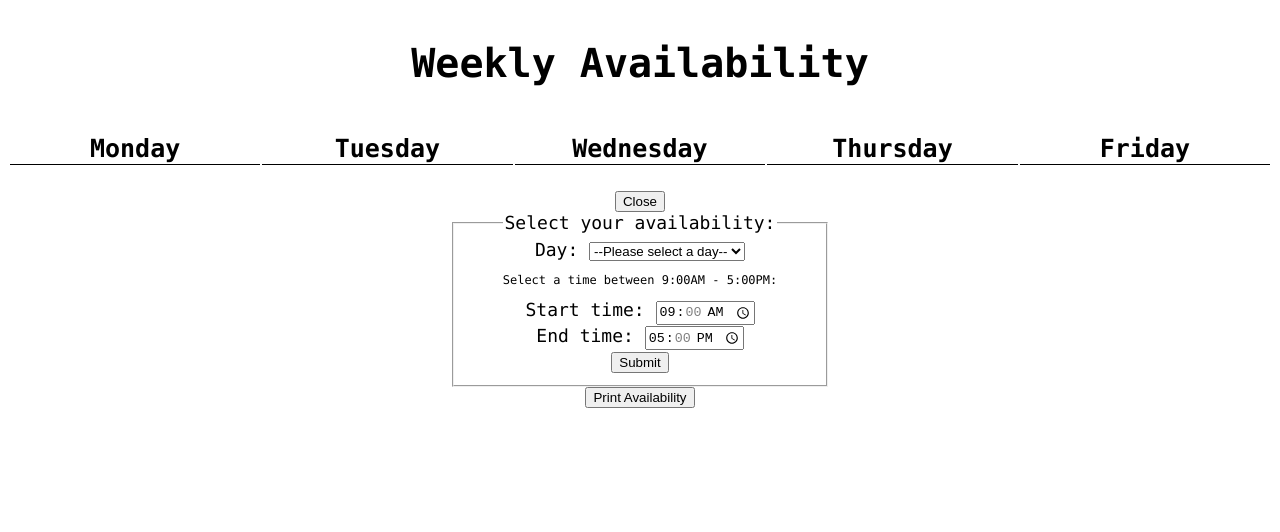
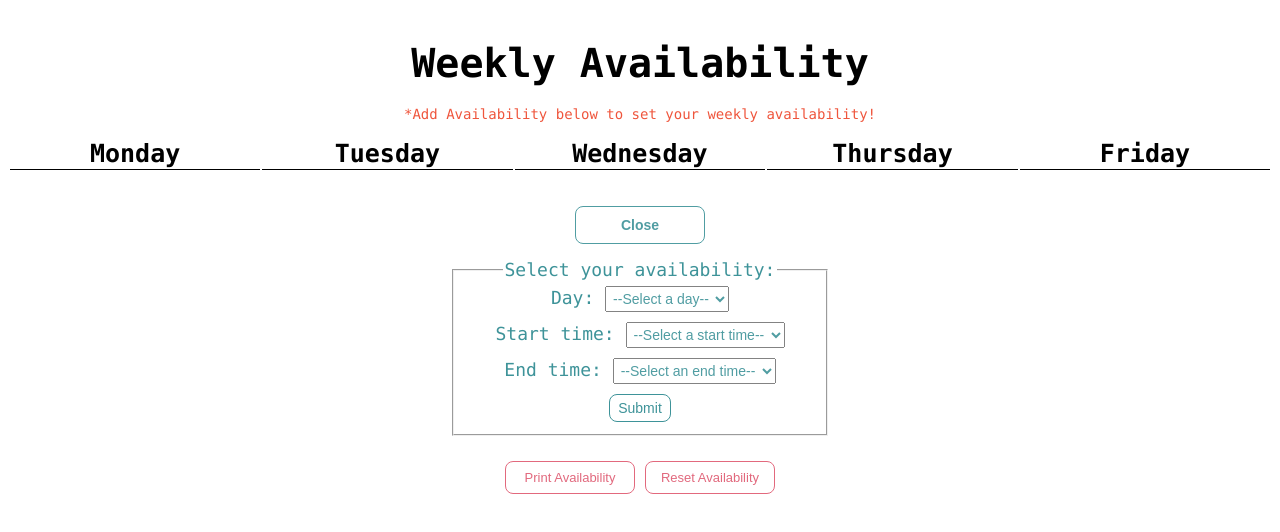
Before and after one commit to ggarcia852/weekly_availability_app, a React (Create React App) app: page / in a window 1280 px wide. Both pictures are taken after a click on the button "Add Availability". Shown: the top 532 px of the page. Built offline with nearby package versions, Linux system fonts and the light colour scheme.

Commit message:
edited styling and added reset button

```diff
--- a/src/App.js
+++ b/src/App.js
@@ -1,7 +1,11 @@
 import React, { useState, useEffect } from "react";
 import WeeklyAvailability from "./components/WeeklyAvailability/WeeklyAvailability";
 import AddAvailability from "./components/AddAvailabilityForm/AddAvailabilityForm";
-import { GlobalStyle } from "./GlobalStyles/GlobalStyles";
+import {
+  GlobalStyle,
+  StyledButton,
+  StyledOptionButton,
+} from "./GlobalStyles/GlobalStyles";
 
 export default function App() {
   const [addAvailability, setAddAvailability] = useState(false);
@@ -29,6 +33,10 @@ export default function App() {
     const newPeriods = availablePeriods.filter((el) => el.id !== item.id);
     setAvailablePeriods(newPeriods);
     setInStorage(newPeriods);
+    setUserMessage("Available period deleted.");
+    setTimeout(() => {
+      setUserMessage("");
+    }, "2500");
   };
 
   const handleAddAvailablePeriod = (day, start, end) => {
@@ -37,7 +45,7 @@ export default function App() {
     setAvailablePeriods(availability);
     setInStorage(availability);
     setAddAvailability(false);
-    setUserMessage("Successfully added new availability.");
+    setUserMessage("Successfully added new availability!");
     setTimeout(() => {
       setUserMessage("");
     }, "2500");
@@ -45,10 +53,16 @@ export default function App() {
 
   const handlePrintAvailability = () => {
     console.log(availablePeriods);
-    setUserMessage("Weekly availability printed.");
+    setUserMessage("Weekly availability printed!");
     setTimeout(() => {
       setUserMessage("");
     }, "2500");
+  };
+
+  const handleResetAvailability = () => {
+    const resetAvailability = [];
+    setAvailablePeriods(resetAvailability);
+    setInStorage(resetAvailability);
   };
 
   return (
@@ -60,18 +74,25 @@ export default function App() {
         userMessage={userMessage}
       />
       <div>
-        <button onClick={handleAddAvailability}>
+        <StyledButton onClick={handleAddAvailability}>
           {addAvailability ? "Close" : "Add Availability"}
-        </button>
+        </StyledButton>
       </div>
       <div>
         {addAvailability && (
           <AddAvailability addAvailablePeriod={handleAddAvailablePeriod} />
         )}
       </div>
-      <div>
-        <button onClick={handlePrintAvailability}>Print Availability</button>
-      </div>
+      <span>
+        <StyledOptionButton onClick={handlePrintAvailability}>
+          Print Availability
+        </StyledOptionButton>
+      </span>
+      <span>
+        <StyledOptionButton onClick={handleResetAvailability}>
+          Reset Availability
+        </StyledOptionButton>
+      </span>
     </>
   );
 }
--- a/src/GlobalStyles/GlobalStyles.js
+++ b/src/GlobalStyles/GlobalStyles.js
@@ -1,4 +1,4 @@
-import { createGlobalStyle } from "styled-components";
+import styled, { createGlobalStyle } from "styled-components";
 
 export const GlobalStyle = createGlobalStyle`
   body {
@@ -6,3 +6,27 @@ export const GlobalStyle = createGlobalStyle`
     text-align: center;
   }
 `;
+
+export const StyledButton = styled.button`
+  background-color: #ffffff;
+  color: #3e9399;
+  opacity: 90%;
+  font-size: 14px;
+  font-weight: 600;
+  padding: 10px 10px;
+  border-radius: 8px;
+  border: 1px solid #3e9399;
+  width: 130px;
+  margin-bottom: 15px;
+  &:hover {
+    cursor: pointer;
+  }
+`;
+export const StyledOptionButton = styled(StyledButton)`
+  color: #df5970;
+  font-size: 13px;
+  font-weight: 500;
+  padding: 8px 8px;
+  border: 1px solid #df5970;
+  margin: 5px;
+`;
--- a/src/components/AddAvailabilityForm/AddAvailabilityForm.js
+++ b/src/components/AddAvailabilityForm/AddAvailabilityForm.js
@@ -1,10 +1,29 @@
 import React, { useState } from "react";
-import { Container, StyledForm, StyledText } from "./AddAvailabilityFormStyles";
+import {
+  Container,
+  StyledForm,
+  StyledSelect,
+  StyledSubmitButton,
+} from "./AddAvailabilityFormStyles";
 
 export default function AddAvailabilityForm({ addAvailablePeriod }) {
   const [day, setDay] = useState("");
   const [start, setStart] = useState("09:00");
   const [end, setEnd] = useState("17:00");
+
+  const times = [
+    "9:00 AM",
+    "10:00 AM",
+    "11:00 AM",
+    "12:00 PM",
+    "1:00 PM",
+    "2:00 PM",
+    "3:00 PM",
+    "4:00 PM",
+    "5:00 PM",
+  ];
+  const startTimes = times.slice(0, -1);
+  const endTimes = times.slice(1);
 
   const dayChange = (e) => {
     const day = e.target.value;
@@ -33,49 +52,54 @@ export default function AddAvailabilityForm({ addAvailablePeriod }) {
           <legend>Select your availability: </legend>
           <div>
             <label htmlFor="day-select">Day: </label>
-            <select
+            <StyledSelect
               name="days-of-week"
               id="day-select"
               onChange={dayChange}
               required
             >
-              <option value="">--Please select a day--</option>
+              <option value="">--Select a day--</option>
               <option value="monday">Monday</option>
               <option value="tuesday">Tuesday</option>
               <option value="wednesday">Wednesday</option>
               <option value="thursday">Thursday</option>
               <option value="friday">Friday</option>
-            </select>
+            </StyledSelect>
           </div>
           <div>
-            <StyledText>Select a time between 9:00AM - 5:00PM: </StyledText>
-            <label htmlFor="start-time-select">Start time: </label>
-            <input
-              id="start-time-select"
-              type="time"
-              value={start}
+            <label htmlFor="start-select">Start time: </label>
+            <StyledSelect
+              name="start-time"
+              id="start-select"
               onChange={startTimeChange}
-              min="09:00"
-              max="16:00"
-              step="3600"
               required
-            />
+            >
+              <option value="">--Select a start time--</option>
+              {startTimes.map((time) => (
+                <option key={time} value={time}>
+                  {time}
+                </option>
+              ))}
+            </StyledSelect>
           </div>
           <div>
-            <label htmlFor="end-time-select">End time: </label>
-            <input
-              id="end-time-select"
-              type="time"
-              value={end}
+            <label htmlFor="end-select">End time: </label>
+            <StyledSelect
+              name="end-time"
+              id="end-select"
               onChange={endTimeChange}
-              min="10:00"
-              max="17:00"
-              step="3600"
               required
-            />
+            >
+              <option value="">--Select an end time--</option>
+              {endTimes.map((time) => (
+                <option key={time} value={time}>
+                  {time}
+                </option>
+              ))}
+            </StyledSelect>
           </div>
           <div>
-            <button type="submit">Submit</button>
+            <StyledSubmitButton type="submit">Submit</StyledSubmitButton>
           </div>
         </fieldset>
       </StyledForm>
--- a/src/components/AddAvailabilityForm/AddAvailabilityFormStyles.js
+++ b/src/components/AddAvailabilityForm/AddAvailabilityFormStyles.js
@@ -1,23 +1,36 @@
 import styled from "styled-components";
 
 export const Container = styled.div`
-    display: flex;
-    justify-content: center;
-`
+  display: flex;
+  justify-content: center;
+  margin-bottom: 20px;
+`;
 
-export const StyledForm= styled.form`
-    width: 30%;
-    font-size: 18px;
-`
-export const StyledText= styled.p`
-    font-size: 12px;
-`
-// export const = styled.div`
+export const StyledForm = styled.form`
+  width: 30%;
+  font-size: 18px;
+  color: #3e9399;
+`;
+export const StyledText = styled.p`
+  font-size: 14px;
+`;
 
-// `
-// export const = styled.div`
+export const StyledSelect = styled.select`
+  margin-bottom: 10px;
+  font-size: 14px;
+  padding: 3px;
+  color: #3e9399;
+  opacity: 90%;
+`;
 
-// `
-// export const = styled.div`
-
-// `
+export const StyledSubmitButton = styled.button`
+  background-color: #ffffff;
+  color: #3e9399;
+  padding: 5px 8px;
+  border-radius: 8px;
+  border: 1px solid #3e9399;
+  font-size: 14px;
+  &:hover {
+    cursor: pointer;
+  }
+`;
--- a/src/components/AvailablePeriod/AvailablePeriod.js
+++ b/src/components/AvailablePeriod/AvailablePeriod.js
@@ -13,7 +13,7 @@ export default function AvailablePeriod({ deleteAvailablePeriod, el }) {
     monday: "#23AFD6",
     tuesday: "#71B578",
     wednesday: "#EF553C",
-    thursday: "#D5B600",
+    thursday: "#D5B60D",
     friday: "#815799",
   };
   const day = Object.keys(days).filter((key) => key === el.day)[0];
--- a/src/components/AvailablePeriod/AvailablePeriodStyles.js
+++ b/src/components/AvailablePeriod/AvailablePeriodStyles.js
@@ -17,7 +17,7 @@ export const StyledAvailablePeriod = styled.li.attrs((props) => ({
   list-style: none;
   opacity: 90%;
   color: white;
-  font-size: 18px;
+  font-size: 16px;
   padding: 5px 10px;
 `;
 
--- a/src/components/WeeklyAvailability/WeeklyAvailability.js
+++ b/src/components/WeeklyAvailability/WeeklyAvailability.js
@@ -34,7 +34,7 @@ export default function WeeklyAvailability({
   return (
     <Container>
       <StyledHeading>Weekly Availability</StyledHeading>
-      <StyledMessage>{userMessage}</StyledMessage>
+      <StyledMessage>{availablePeriods.length === 0 ? <div>*Add Availability below to set your weekly availability!</div> : userMessage}</StyledMessage>
       <StyledTable>
         <thead>
           <tr>
--- a/src/components/WeeklyAvailability/WeeklyAvailabilityStyles.js
+++ b/src/components/WeeklyAvailability/WeeklyAvailabilityStyles.js
@@ -2,7 +2,7 @@ import styled from "styled-components";
 
 export const Container = styled.div`
   text-align: center;
-  margin-bottom: 20px;
+  margin-bottom: 30px;
 `;
 
 export const StyledHeading = styled.h1`
@@ -11,9 +11,10 @@ export const StyledHeading = styled.h1`
 `;
 
 export const StyledMessage = styled.div`
-  color: red;
+  color: #EF553C;
   height: 25px;
-  font-size: 20px;
+  font-size: 14px;
+  padding-bottom: 5px;
 `;
 
 export const StyledTable = styled.table`
```
